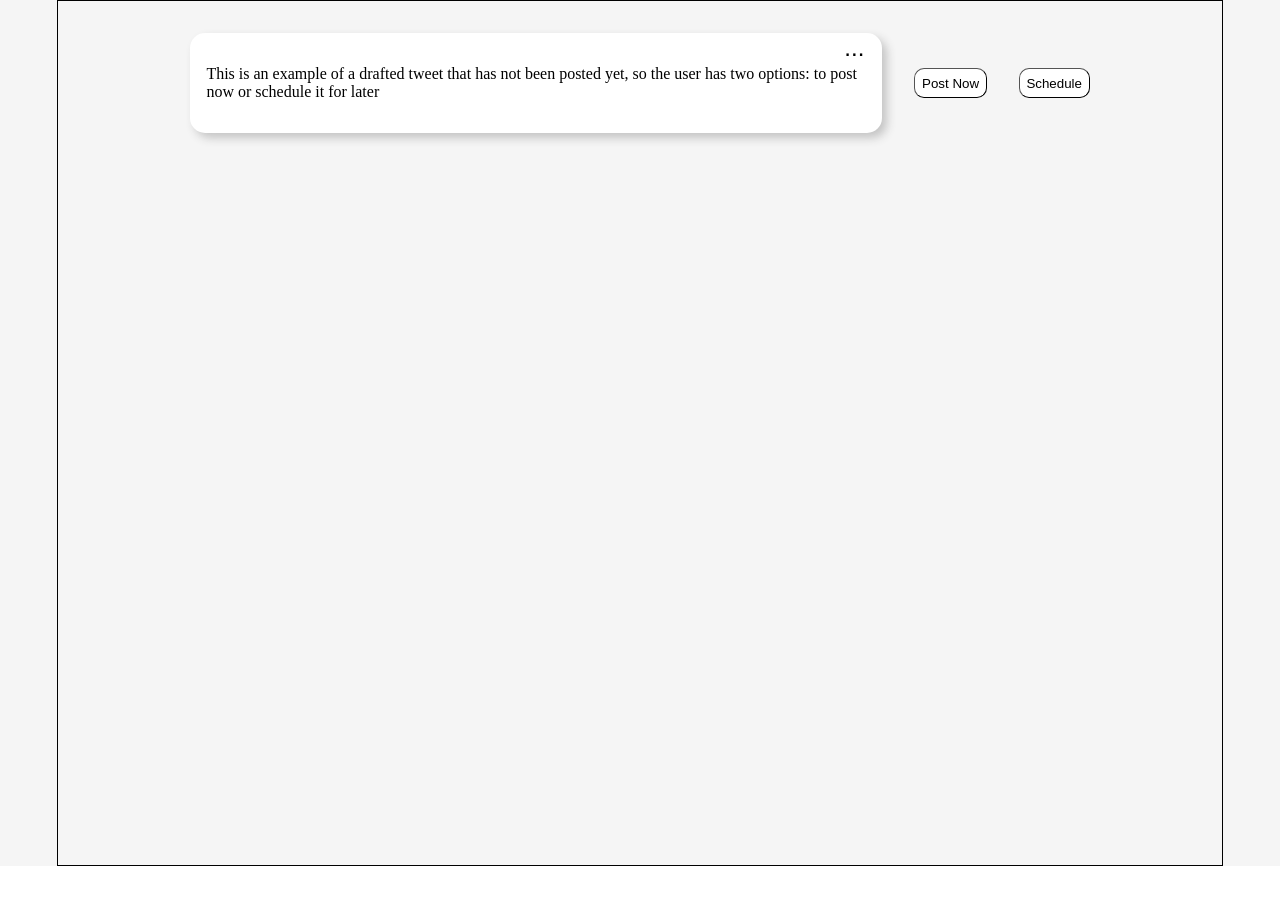
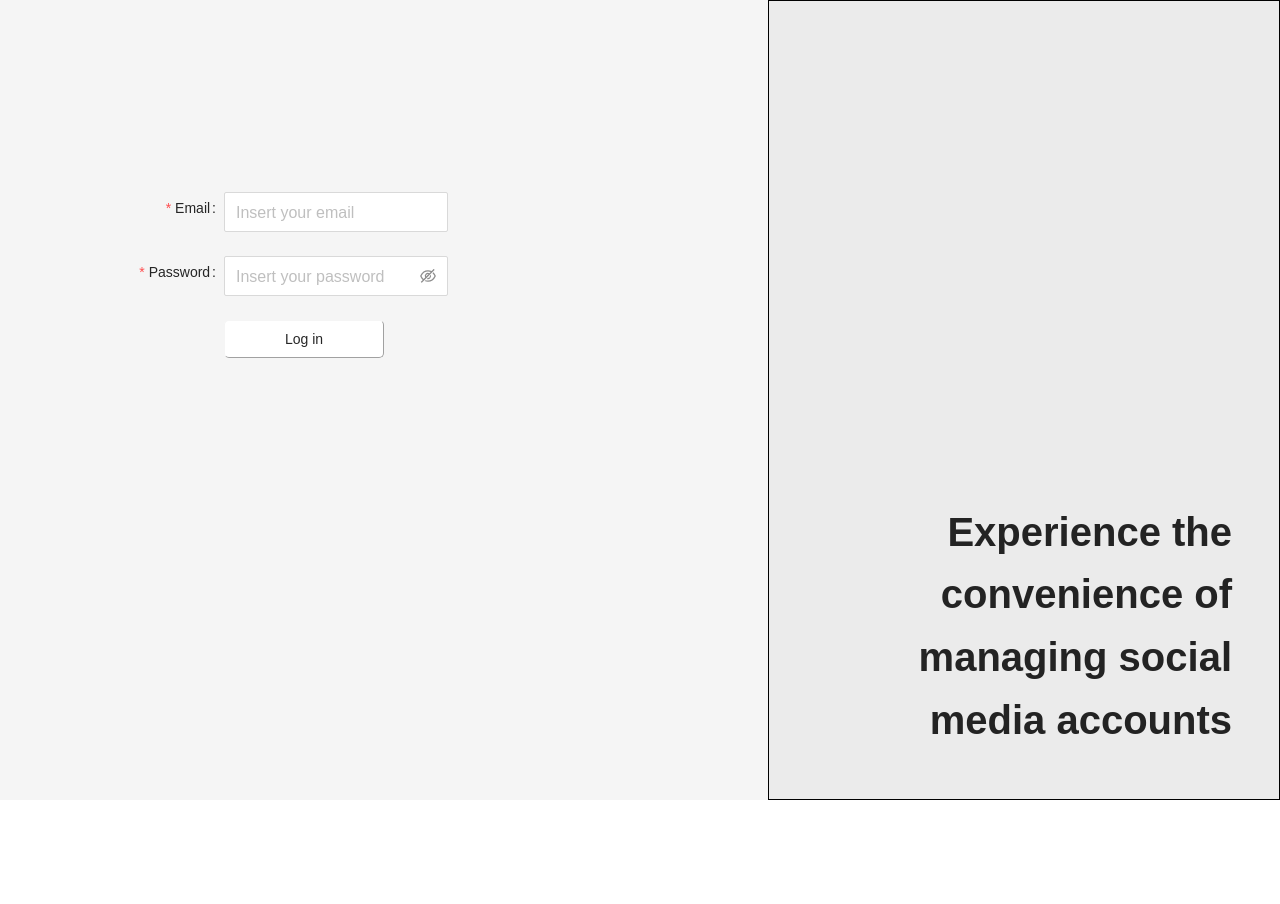
Before and after one commit to fedorarwp/SocialMediaManagement-FE, a React (Create React App) app in the folder socialmediamanagement-fe/: page / in a window 1280 px wide. Shown: the top 904 px of the page. Before the commit the page ends 866 px from the top, so only its background shows below. Built offline with nearby package versions, Linux system fonts and the light colour scheme.

Commit message:
Add login page

```diff
--- /dev/null
+++ b/package.json
@@ -0,0 +1,5 @@
+{
+  "dependencies": {
+    "antd": "^4.22.6"
+  }
+}
--- a/socialmediamanagement-fe/package.json
+++ b/socialmediamanagement-fe/package.json
@@ -6,6 +6,7 @@
     "@testing-library/jest-dom": "^5.16.5",
     "@testing-library/react": "^13.3.0",
     "@testing-library/user-event": "^13.5.0",
+    "antd": "^4.22.6",
     "react": "^18.2.0",
     "react-dom": "^18.2.0",
     "react-scripts": "5.0.1",
--- a/socialmediamanagement-fe/src/App.js
+++ b/socialmediamanagement-fe/src/App.js
@@ -1,21 +1,12 @@
 import './assets/style/main.css'
+import Draft from './pages/Draft';
+import Login from './pages/Login';
+
+
 function App() {
   return (
     <div className="app">
-      <div className="wrapper">
-        <div className="post-item">
-          <div className="card">
-            <p>This is an example of a drafted tweet that has not been posted yet, so the user has two options: to post now or schedule it for later</p>
-            <button className="btn-more">...</button>
-          </div>
-          <div className="btn-container">
-          <button className="btn">Post Now</button>
-          </div>
-          <div className="btn-container">
-          <button className="btn">Schedule</button>
-          </div>
-        </div>
-      </div>
+      <Login/>
     </div>
   );
 }
--- a/socialmediamanagement-fe/src/assets/style/main.css
+++ b/socialmediamanagement-fe/src/assets/style/main.css
@@ -7,48 +7,3 @@ body{
     min-height: 100vh;
     width: 100vw;
 }
-
-.wrapper{
-    height: 100vh;
-    max-width: 1100px;
-    border: 1px solid #000000;
-    margin: 0 auto;
-    padding: 2rem;
-}
-
-.card{
-    background-color: white;
-    padding: 1rem;
-    border-radius: 15px;
-    box-shadow: 5px 5px 10px #c4c4c4;
-    width: 60%;
-    position: relative;
-}
-
-.post-item{
-    display: flex;
-    gap: 2rem;
-    justify-content: center;
-    margin-bottom: 1rem;
-}
-
-.btn-container{
-    display: flex;
-    align-items: center;
-}
-
-.btn-more{
-    position: absolute;
-    top: 0rem;
-    right: 0.75rem;
-    font-size: x-large;
-    background: none;
-    border: none;
-}
-
-.btn{
-    background: #ffffff;
-    border-radius: 10px;
-    padding: 0.5em;
-    border-width: 1px;
-}
--- /dev/null
+++ b/socialmediamanagement-fe/src/components/Button/style.module.css
@@ -0,0 +1,11 @@
+.btn{
+    background: #ffffff;
+    border-radius: 10px;
+    padding: 0.5em;
+    border-width: 1px;
+}
+
+.btn:hover{
+    cursor: pointer;
+    background-color: #f5f5f5;
+}
--- /dev/null
+++ b/socialmediamanagement-fe/src/pages/Draft/index.js
@@ -0,0 +1,23 @@
+import React from 'react';
+import style from './style.module.css';
+
+function Draft() {
+    return (
+    <div className={style.wrapper}>
+        <div className={style.postItem}>
+          <div className={style.card}>
+            <p>This is an example of a drafted tweet that has not been posted yet, so the user has two options: to post now or schedule it for later</p>
+            <button className={style.btnMore}>...</button>
+          </div>
+          <div className={style.btnContainer}>
+          <button className={style.btn}>Post Now</button>
+          </div>
+          <div className={style.btnContainer}>
+          <button className={style.btn}>Schedule</button>
+          </div>
+        </div>
+      </div>
+    );
+  }
+
+export default Draft;
--- /dev/null
+++ b/socialmediamanagement-fe/src/pages/Draft/style.module.css
@@ -0,0 +1,49 @@
+.wrapper{
+    height: 100vh;
+    max-width: 1100px;
+    border: 1px solid #000000;
+    margin: 0 auto;
+    padding: 2rem;
+}
+
+.card{
+    background-color: white;
+    padding: 1rem;
+    border-radius: 15px;
+    box-shadow: 5px 5px 10px #c4c4c4;
+    width: 60%;
+    position: relative;
+}
+
+.postItem{
+    display: flex;
+    gap: 2rem;
+    justify-content: center;
+    margin-bottom: 1rem;
+}
+
+.btnContainer{
+    display: flex;
+    align-items: center;
+}
+
+.btnMore{
+    position: absolute;
+    top: 0rem;
+    right: 0.75rem;
+    font-size: x-large;
+    background: none;
+    border: none;
+}
+
+.btn{
+    background: #ffffff;
+    border-radius: 10px;
+    padding: 0.5em;
+    border-width: 1px;
+}
+
+.btn:hover{
+    cursor: pointer;
+    background-color: #f5f5f5;
+}
--- /dev/null
+++ b/socialmediamanagement-fe/src/pages/Login/index.js
@@ -0,0 +1,56 @@
+import React from "react";
+import style from "./style.module.css";
+import { Form, Input } from "antd";
+import 'antd/dist/antd.css';
+
+function Login() {
+  return (
+    <div className={style.wrapper}>
+      <div className={style.leftWrapper}>
+        <div className={style.formContainer}>
+          <Form labelCol={{span:10}}>
+            <div className={style.emailContainer}>
+              <Form.Item name="email" label="Email" rules={[
+                {
+                  required: true,
+                  message: "Email is required",
+                },
+                {type: "email", message: "Please enter a valid email"}
+              ]}
+              hasFeedback
+              >
+                <Input size="large" placeholder="Insert your email" />
+              </Form.Item>
+            </div>
+
+            <div className={style.passwordContainer}>
+              <Form.Item name="password" label="Password" rules={[
+                {
+                  required: true,
+                  message: "Password is required",
+                }
+              ]}
+              hasFeedback
+              >
+                <Input.Password size="large" placeholder="Insert your password" />
+              </Form.Item>
+            </div>
+
+            <div className={style.btnContainer}>
+            <button type="primary" className={style.btn}>Log in</button>
+            </div>
+
+          </Form>
+        </div>
+      </div>
+
+      <div className={style.rightWrapper}>
+        <div className={style.rightText}>
+          Experience the convenience of managing social media accounts
+        </div>
+      </div>
+    </div>
+  );
+}
+
+export default Login;
--- /dev/null
+++ b/socialmediamanagement-fe/src/pages/Login/style.module.css
@@ -0,0 +1,67 @@
+.wrapper{
+    display: flex;
+    height: 100vh;
+    max-width: 100vw;
+    margin-right: 0px;
+}
+
+.leftWrapper{
+    height: 100vh;
+    background-color: #f5f5f5;
+    width: 60vw;
+}
+
+.rightWrapper{
+    height: 100vh;
+    border: 1px solid #000000;
+    background-color: #ebebeb;
+    width: 40vw;
+}
+
+.rightText{
+    text-align: right;
+    font-size: 2.5rem;
+    font-weight: bold;
+    font-family: Arial, Helvetica, sans-serif;
+    position: absolute;
+    max-width: 30%;
+    right: 3rem;
+    bottom: 3rem;
+}
+
+.formContainer{
+    height: 100vh;
+    width: 30vw;
+    position: absolute;
+    margin-top: 15vw;
+    margin-left: 5vw;
+    font-family: Arial, Helvetica, sans-serif;
+}
+
+.emailContainer{
+    margin-bottom: 1rem;
+}
+
+.passwordContainer{
+    margin-bottom: 1rem;
+}
+
+.btnContainer{
+    display: flex;
+    align-items: center;
+}
+
+.btn{
+    background: #ffffff;
+    border-radius: 5px;
+    padding: 0.5em;
+    border-width: 1px;
+    border-color: #f5f5f5;
+    width: 10rem;
+    margin-left: 10rem;
+}
+
+.btn:hover{
+    cursor: pointer;
+    background-color: #f5f5f5;
+}
```
Also changed, not shown: socialmediamanagement-fe/src/components/Button/index.js (added, +7 -0 lines), 2 other files (tests, documents, lock files or other folders).
